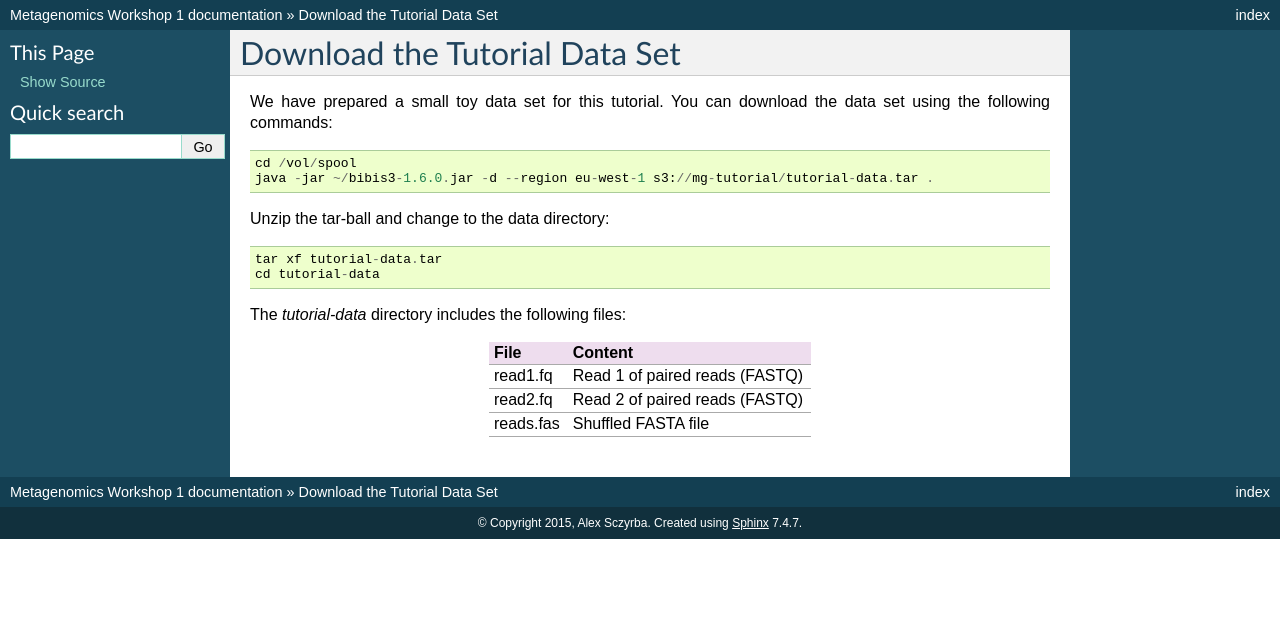
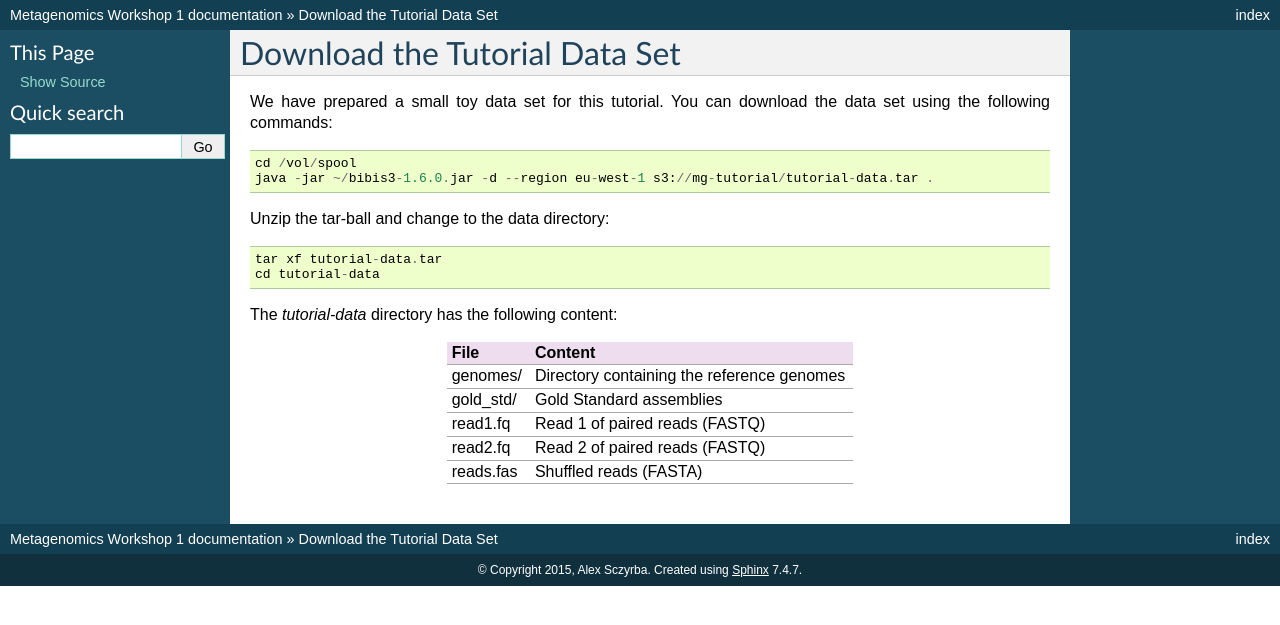
Before and after one commit to metagenomics/metagenomics-workshop, a Sphinx documentation site: the page built from docs/data.rst, in a window 1280 px wide. Shown: the top 625 px of the page. Built offline with Sphinx 7.4.7, drawn with Linux system fonts in a browser that asks for light colours.

Commit message:
Update data.rst

```diff
--- a/docs/data.rst
+++ b/docs/data.rst
@@ -12,14 +12,18 @@ Unzip the tar-ball and change to the data directory::
   tar xf tutorial-data.tar
   cd tutorial-data
 
-The `tutorial-data` directory includes the following files:
+The `tutorial-data` directory has the following content:
 
-+---------------+---------------------------------+
-| File          | Content                         |
-+===============+=================================+
-| read1.fq      | Read 1 of paired reads (FASTQ)  |
-+---------------+---------------------------------+
-| read2.fq      | Read 2 of paired reads (FASTQ)  |
-+---------------+---------------------------------+
-| reads.fas     | Shuffled FASTA file             |
-+---------------+---------------------------------+
++---------------+--------------------------------------------+
+| File          | Content                                    |
++===============+============================================+
+| genomes/      | Directory containing the reference genomes |
++---------------+--------------------------------------------+
+| gold_std/     | Gold Standard assemblies                   |
++---------------+--------------------------------------------+
+| read1.fq      | Read 1 of paired reads (FASTQ)             |
++---------------+--------------------------------------------+
+| read2.fq      | Read 2 of paired reads (FASTQ)             |
++---------------+--------------------------------------------+
+| reads.fas     | Shuffled reads (FASTA)                     |
++---------------+--------------------------------------------+
```
